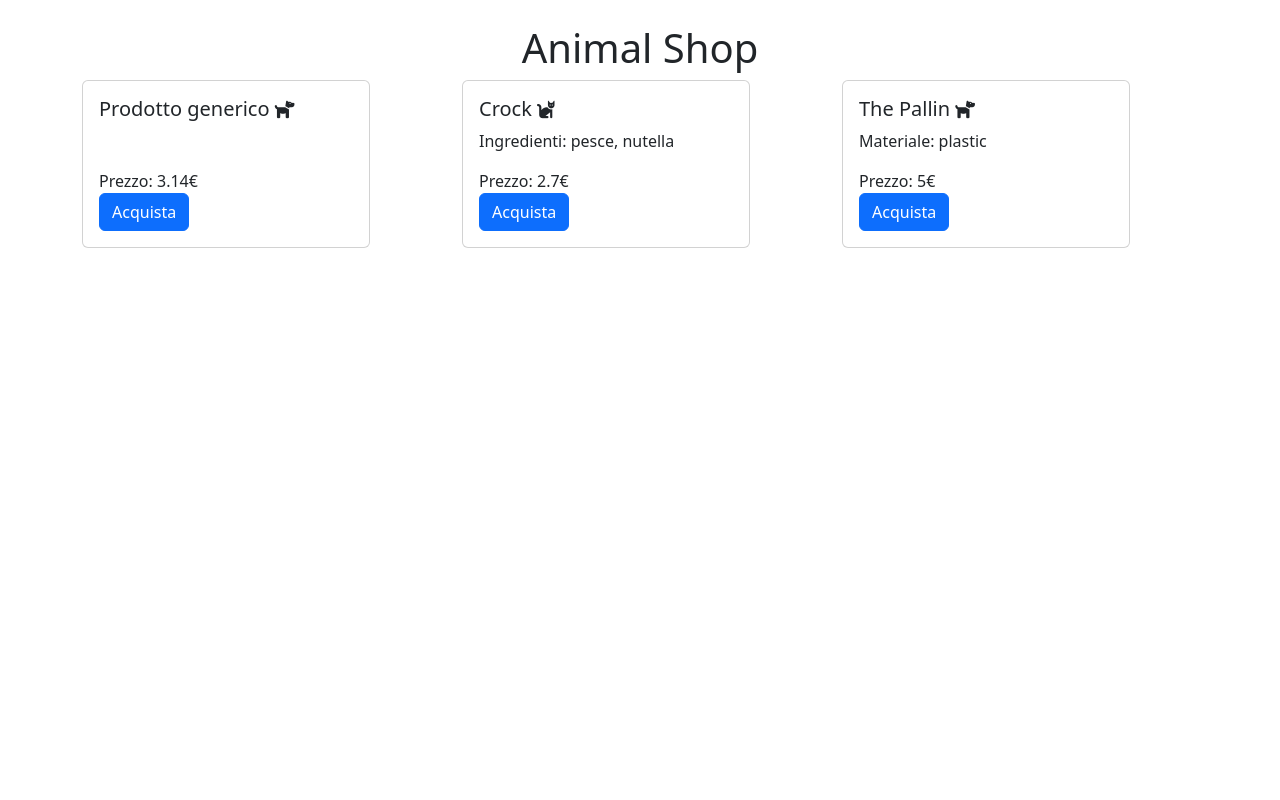
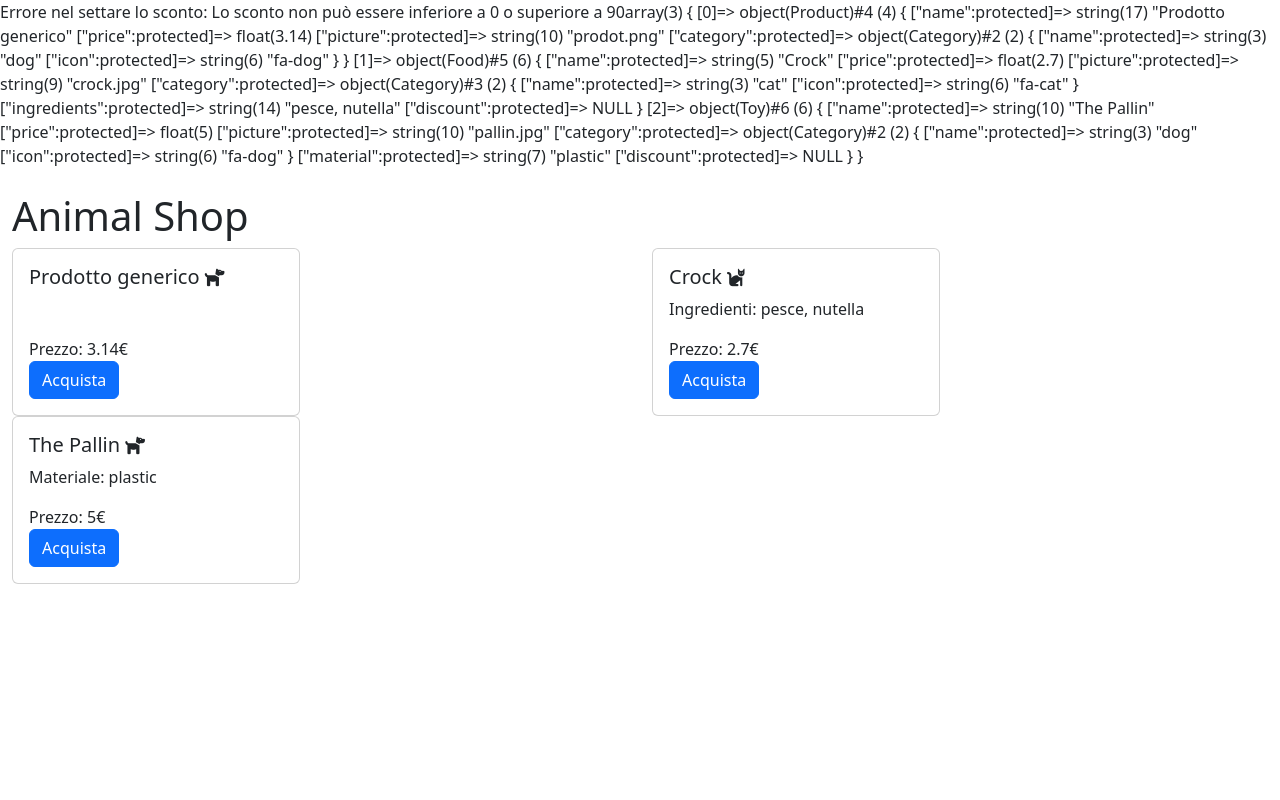
Before and after one commit to Andrea-Pomati/php-oop-2, a PHP site: page / in a window 1280 px wide. Run offline with PHP 8.4, Linux system fonts and the light colour scheme.

Commit message:
feat: trait and exception

```diff
--- a/Models/Food.php
+++ b/Models/Food.php
@@ -1,17 +1,24 @@
 <?php
+
+
 
 require_once __DIR__ . '/Product.php';
 require_once __DIR__ . '/Category.php';
 
+require_once __DIR__ . '/../Traits/Discountable.php';
+
+
 class Food extends Product {
+
+  use Discountable;
 
   protected $ingredients;
 
   function __construct(string $name, float $price, string $picture, string $ingredients , Category $category) {
 
-  parent::__construct($name, $price, $picture, $category);
+    parent::__construct($name, $price, $picture, $category);
 
-  $this->ingredients = $ingredients;
+    $this->ingredients = $ingredients;
 
   }
 
--- a/Models/Product.php
+++ b/Models/Product.php
@@ -1,5 +1,6 @@
 <?php
 
+// import della classe per la composizione direttamente nel file della classe principale
 require_once __DIR__ . "/Category.php";
 
 class Product {
--- a/Models/Toy.php
+++ b/Models/Toy.php
@@ -2,8 +2,12 @@
 
 require_once __DIR__ . '/Product.php';
 require_once __DIR__ . '/Category.php';
+require_once __DIR__ . '/../Traits/Discountable.php';
 
 class Toy extends Product {
+
+
+  use Discountable;
 
   protected $material;
 
--- /dev/null
+++ b/Traits/Discountable.php
@@ -0,0 +1,28 @@
+<?php
+
+trait Discountable {
+
+  protected $discount;
+
+
+  public function getDiscount() {
+    return $this->discount;
+  }
+
+  public function setDiscount(int $discount) {
+    if($discount < 0 || $discount > 90) {
+
+      throw new Exception("Lo sconto non può essere inferiore a 0 o superiore a 90");
+
+    } else {
+
+      $this->discount = $discount;
+
+    }
+  }
+
+  public function getPrice() {
+    return $this->price - $this->price * $this->discount / 100;
+  }
+
+}
--- a/db.php
+++ b/db.php
@@ -13,7 +13,16 @@ $product = new Product("Prodotto generico", 3.14, "prodot.png", $categories[0]);
 
 $crock = new Food("Crock", 2.7, "crock.jpg", "pesce, nutella", $categories[1]);
 
+
 $pallin = new Toy("The Pallin", 5, "pallin.jpg", $categories[0], "plastic");
+
+
+try {
+  $pallin->setDiscount(100);
+} catch (Exception $e) {
+  echo "Errore nel settare lo sconto: " . $e->getMessage();
+}
+
 
 $products = [
   $product,
--- a/index.php
+++ b/index.php
@@ -2,8 +2,9 @@
 
 require_once 'db.php';
 
+var_dump($products);
+
 ?>
-
 <!DOCTYPE html>
 <html lang="it">
 <head>
@@ -19,9 +20,8 @@ require_once 'db.php';
  <link rel="stylesheet" href="https://cdnjs.cloudflare.com/ajax/libs/font-awesome/6.2.1/css/all.min.css" integrity="sha512-MV7K8+y+gLIBoVD59lQIYicR65iaqukzvf/nwasF0nqhPay5w/9lJmVM2hMDcnK1OnMGCdVK+iQrJ7lzPJQd1w==" crossorigin="anonymous" referrerpolicy="no-referrer" />
 </head>
 <body>
-
-  <div class="container">
-    <h1 class="mt-4 text-center">
+  <div class="container-fluid">
+    <h1 class="mt-4">
       Animal Shop
     </h1>
 
@@ -30,7 +30,7 @@ require_once 'db.php';
       <?php
       foreach($products as $singleProduct) {
       ?>
-      <div class="col-4">
+      <div class="col-6">
         <div class="card" style="width: 18rem;">
           <div class="card-body">
 
```
